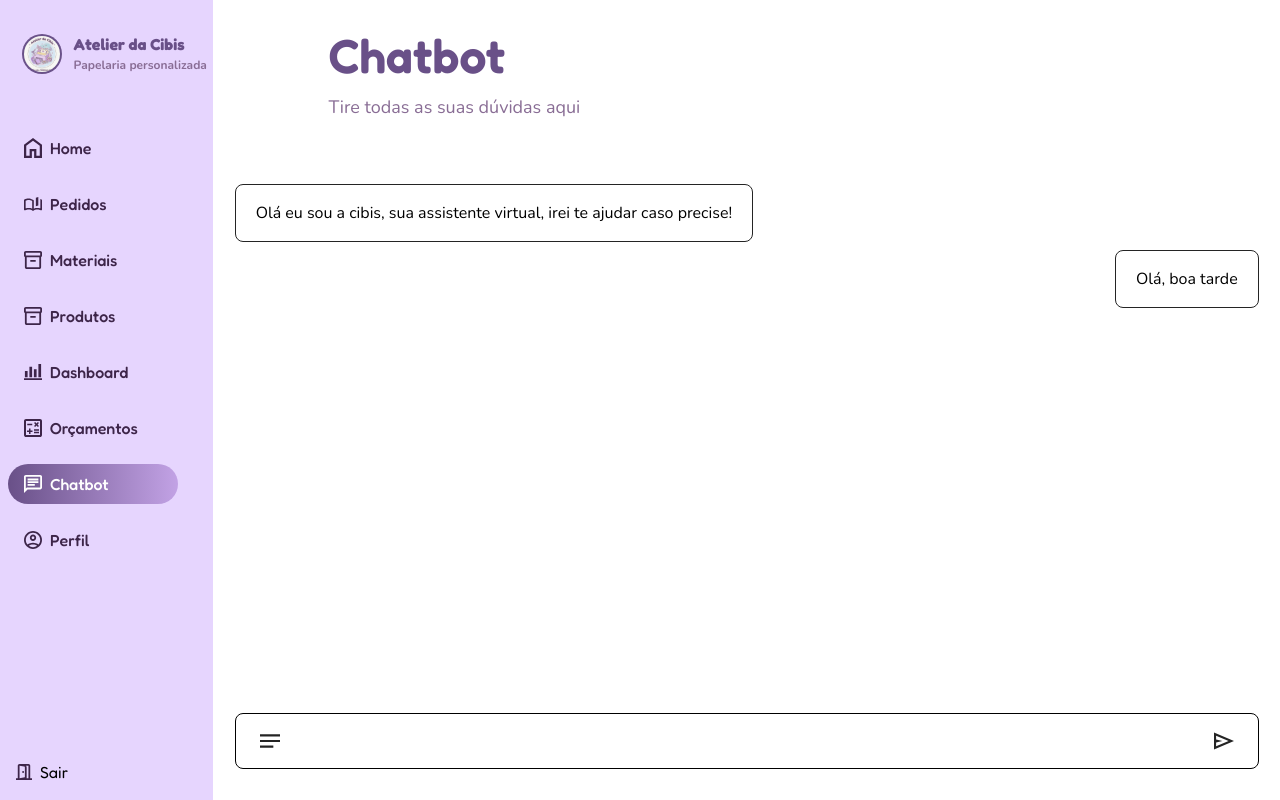
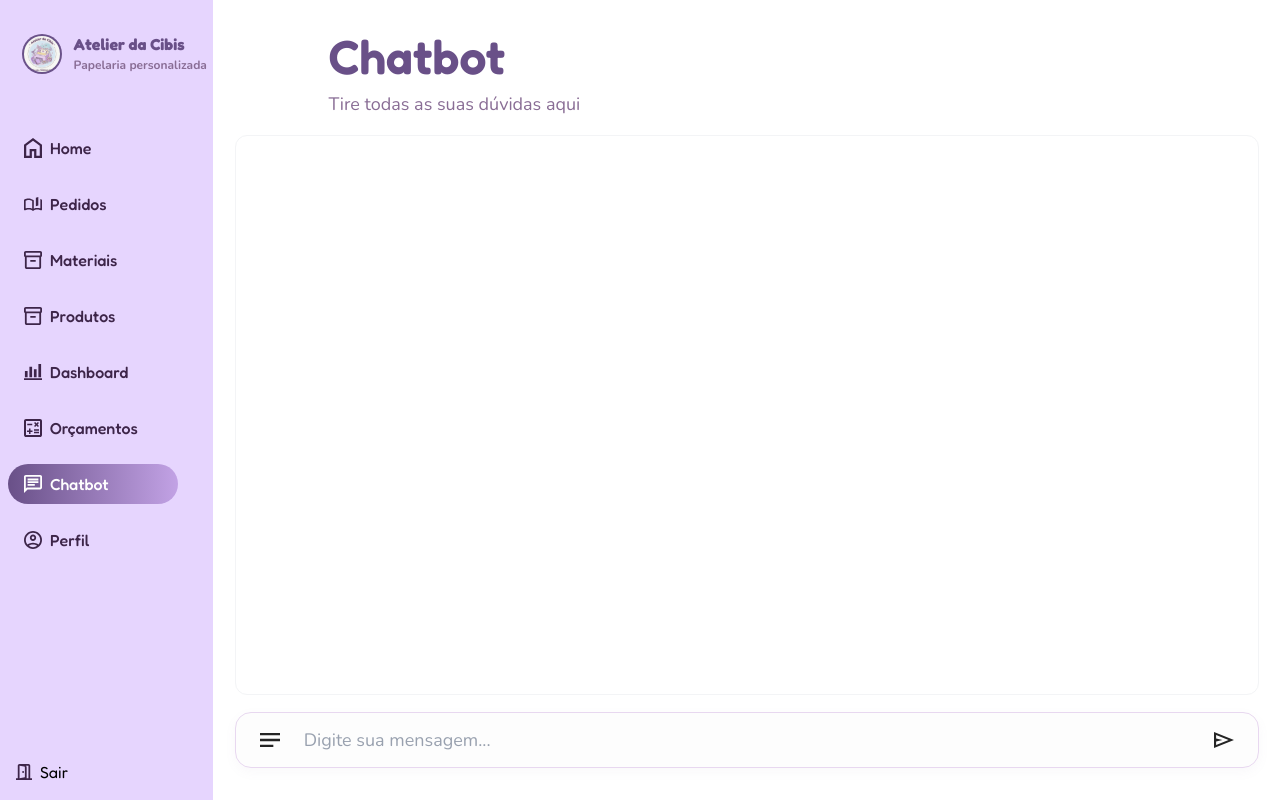
Before and after one commit to EselTech/react-vite-frontend, a React (Vite) app in the folder react-vite-frontend/: page /chatbot in a window 1280 px wide. Built offline with nearby package versions, Linux system fonts and the light colour scheme.

Commit message:
Tela de chatbot integrada com backend e estilizada

```diff
--- a/react-vite-frontend/src/components/MensagemChatbot.jsx
+++ b/react-vite-frontend/src/components/MensagemChatbot.jsx
@@ -1,18 +1,15 @@
 export function MensagemChatbot(props) {
 
-    const mensagemBot = "border border-[#242424] rounded-lg px-5 py-4 w-max font-text"
+    const mensagemBot = "border border-[#242424] rounded-lg px-5 py-4 w-max max-w-140 font-text"
     const mensagemUser = "border border-[#242424] rounded-lg px-5 py-4 w-max self-end font-text"
+    const img = props.img
 
     return (
-
         <>
-
             <div className={props.remetente == 0 ? mensagemBot : mensagemUser}>
+                {img && <img src={img} className="w-4 h-4 animate-spin" />}
                 {props.texto}
             </div>
-
         </>
-
     )
-
 }
--- a/react-vite-frontend/src/pages/Chatbot.jsx
+++ b/react-vite-frontend/src/pages/Chatbot.jsx
@@ -1,31 +1,86 @@
+import { useState } from "react";
 import { MensagemChatbot } from "../components/MensagemChatbot";
 import { Nav } from "../components/Nav";
+import { api } from "../provider/api";
+import toast, { Toaster } from "react-hot-toast";
 
 export function Chatbot() {
 
+    const [pergunta, setPergunta] = useState("")
+    const [chat, setChat] = useState([])
+
+    function enviarPergunta(pergunta) {
+        if (!pergunta) {
+            toast.error("Escreva uma mensagem")
+            return
+        }
+
+        const copia = [...chat]
+        copia.push(<MensagemChatbot remetente={1} texto={pergunta}></MensagemChatbot>)
+        copia.push(<MensagemChatbot remetente={0} img={"public/loading-icon.png"} />)
+        setChat(copia)
+
+        api.post(`/ia?prompt=${pergunta}`).then(
+            resposta => {
+
+                copia.pop()
+                copia.push(<MensagemChatbot remetente={0} texto={resposta.data}></MensagemChatbot>)
+
+                setChat([...copia])
+
+            }
+        )
+        setPergunta("")
+    }
+
     return (
-        <div className="flex">
-            <Nav tela="Chatbot"/>
-        <div className="w-10/12 flex flex-col justify-around items-center">
+        <div className="flex h-screen w-screen overflow-hidden bg-white">
+            <Toaster
+                position="top-center"
+                reverseOrder={false}
+            />
+            <Nav tela="Chatbot" />
 
-            <div className="self-start pl-[9vw] w-max">
-                <h1 className="text-[#695088] font-semibold text-5xl mb-3.5 font-title">Chatbot</h1>
-                <p className="text-[#896D95] font-normal text-lg font-text">Tire todas as suas dúvidas aqui</p>
-            </div>
-            <div className=" w-5xl h-7/12 flex flex-col gap-2 ">
+            <div className="w-10/12 flex flex-col justify-between items-center pt-[4vh] pb-[4vh]">
 
-                <MensagemChatbot remetente={0} texto={"Olá eu sou a cibis, sua assistente virtual, irei te ajudar caso precise!"} />
-                <MensagemChatbot remetente={1} texto={"Olá, boa tarde"} />
+                <div className="self-start pl-[9vw] w-max shrink-0">
+                    <h1 className="text-[#695088] font-semibold text-5xl mb-2.5 font-title">Chatbot</h1>
+                    <p className="text-[#896D95] font-normal text-lg font-text">Tire todas as suas dúvidas aqui</p>
+                </div>
+
+                <div className="w-5xl h-140 flex flex-col gap-8 overflow-y-auto px-4 py-2 border border-gray-100 rounded-xl chat-container-invisible-scroll">
+                    {chat.map(mensagem => {
+                        return mensagem
+                    })}
+
+                </div>
+
+                <div className="border border-[#e8d8f0] w-5xl rounded-2xl h-14 flex items-center shrink-0 shadow-[0_4px_12px_rgba(137,109,149,0.05)] bg-[#FDFDFD]">
+                    <img src="chatIcon.svg" alt="" className="w-5 mx-6" />
+                    <input
+                        value={pergunta}
+                        onChange={e => {
+                            setPergunta(e.target.value)
+                        }}
+                        type="text"
+                        placeholder="Digite sua mensagem..."
+                        className="h-full flex-1 outline-none text-lg font-text text-[#3D2B4F] placeholder-gray-400"
+                    />
+                    <img onClick={() => { enviarPergunta(pergunta) }} src="chatSend.svg" alt="" className="w-5 mx-6 cursor-pointer hover:scale-110 transition-transform" />
+                </div>
 
             </div>
-            <div className="border w-5xl rounded-lg h-14 flex ">
-                <img src="chatIcon.svg" alt="" className="w-5 mx-6" />
-                <input type="text" className="h-1/1 w-7/8 outline-none text-2l font-text" />
-                <img src="chatSend.svg" alt="" className="w-5 mx-6 cursor-pointer" />
-            </div>
 
+            <style dangerouslySetInnerHTML={{
+                __html: `
+                .chat-container-invisible-scroll::-webkit-scrollbar {
+                    display: none; /* Safari e Chrome */
+                }
+                .chat-container-invisible-scroll {
+                    -ms-overflow-style: none;  /* IE e Edge */
+                    scrollbar-width: none;  /* Firefox */
+                }
+            `}} />
         </div>
-        </div>
-    )
-
+    );
 }
```
Also changed, not shown: react-vite-frontend/public/loading-icon.png (added).
